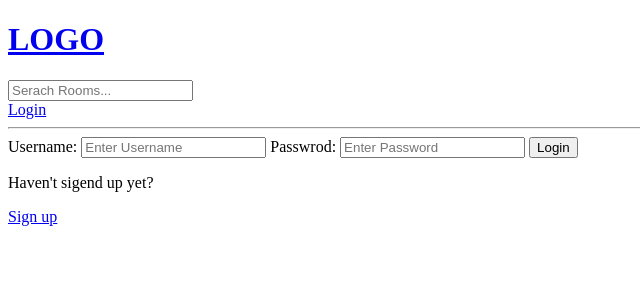
After one commit to ElliotSameh/Django-Communication-Platform, a Django app: page /login/ in a window 1280 px wide. The commit adds this page. Shown: the top 300 px of the page, without its empty margins (0-640 px from the left). Run offline with Django 5.2, Linux system fonts and the light colour scheme.

Commit message:
Adding flash messages, user login, lougout and registration

```diff
--- a/base/templates/base/home.html
+++ b/base/templates/base/home.html
@@ -37,8 +37,10 @@
         <div>
             {% for room in rooms %}
                 <div>
+                    {% if request.user == room.host %}
                     <a href="{% url 'update-room' room.id %}">Edit</a>
                     <a href="{% url 'delete-room' room.id %}">Delete</a>
+                    {% endif %}
                     <span>@{{room.host.username}}</span>
                     <h5>{{room.id}} -- <a href="{% url 'room' room.id %}">{{room.name}}</a></h5>
                     <small>{{room.topic.name}}</small>
--- /dev/null
+++ b/base/templates/base/login_register.html
@@ -0,0 +1,42 @@
+{% extends 'main.html' %}
+
+{% block content %}
+
+
+{% if page == 'login' %}
+<div>
+    <form method="POST" action="" >
+        {% csrf_token %}
+
+        <label>Username:</label>
+        <input type="text" name="username" placeholder="Enter Username"/>
+
+
+        <label>Passwrod:</label>
+        <input type="password" name="password" placeholder="Enter Password"/>
+
+        <input type="submit" value="Login"/>
+    </form>
+
+    <p>Haven't sigend up yet?</p>
+    <a href="{% url 'register' %}">Sign up</a>
+</div>
+
+{% else %}
+
+<div>
+    <form method="POST" action="" >
+        {% csrf_token %}
+
+        {{form.as_p}}
+
+        <input type="submit" value="Register"/>
+    </form>
+
+    <p>Already sigend up?</p>
+    <a href="{% url 'login' %}">Sign up</a>
+
+</div>
+
+{% endif %}
+{% endblock %}
--- a/base/urls.py
+++ b/base/urls.py
@@ -3,9 +3,13 @@ from . import views
 
 
 urlpatterns = [
+    path('login/', views.loginPage, name="login"),
+    path('logout/', views.logoutUser, name="logout"),
+    path('register/', views.registerPage, name="register"),
     path('', views.home, name="home"),
     path('room/<str:pk>/', views.room, name="room"),
     path('create-room/', views.createRoom, name='create-room'),
     path('update-room/<str:pk>', views.updateRoom, name='update-room'),
     path('delete-room/<str:pk>', views.deleteRoom, name='delete-room'),
+
 ]
--- a/base/views.py
+++ b/base/views.py
@@ -1,8 +1,62 @@
 from django.shortcuts import render, redirect
 from django.db.models import Q
+from django.contrib.auth.decorators import login_required
+from django.contrib.auth.models import User
+from django.http import HttpResponse
+from django.contrib import messages
+from django.contrib.auth import authenticate, login, logout
+from django.contrib.auth.forms import UserCreationForm
 from .models import Room, Topic
 from .forms import RoomForm
 # Create your views here.
+
+
+def loginPage(request):
+    page = 'login'
+    if request.user.is_authenticated:
+        return redirect('home')
+
+    if request.method == "POST":
+        username = request.POST.get('username').lower()
+        password = request.POST.get('password')
+
+        try:
+            user = User.objects.get(username=username)
+        except:
+            messages.error(request, 'User doesn not exist')
+
+        user = authenticate(request, username=username, password=password)
+
+        if user is not None:
+            login(request, user)
+            return redirect('home')
+        else:
+            messages.error(request, 'Username Or Password does not exist')
+    context = {'page': page}
+    return render(request, 'base/login_register.html', context)
+
+
+def logoutUser(request):
+    logout(request)
+    return redirect('home')
+
+
+def registerPage(request):
+    form = UserCreationForm()
+
+    if request.method == "POST":
+        form = UserCreationForm(request.POST)
+        if form.is_valid():
+            user = form.save(commit=False)
+            user.username = user.username.lower()
+            user.save()
+            login(request, user)
+            return redirect('home')
+        else:
+            messages.error(request, 'An error occurred during registration')
+
+    context = {'form': form}
+    return render(request, 'base/login_register.html', context)
 
 
 def home(request):
@@ -28,6 +82,7 @@ def room(request, pk):
     return render(request, 'base/room.html', context)
 
 
+@login_required(login_url='login')
 def createRoom(request):
     form = RoomForm()
 
@@ -41,9 +96,13 @@ def createRoom(request):
     return render(request, 'base/room_form.html', context)
 
 
+@login_required(login_url='login')
 def updateRoom(request, pk):
     room = Room.objects.get(id=pk)
     form = RoomForm(instance=room)
+
+    if request.user != room.host:
+        return HttpResponse('You are not allowed here!')
 
     if request.method == 'POST':
         form = RoomForm(request.POST, instance=room)
@@ -55,8 +114,13 @@ def updateRoom(request, pk):
     return render(request, 'base/room_form.html', context)
 
 
+@login_required(login_url='login')
 def deleteRoom(request, pk):
     room = Room.objects.get(id=pk)
+
+    if request.user != room.host:
+        return HttpResponse('You are not allowed here!')
+
     if request.method == "POST":
         room.delete()
         return redirect('home')
--- a/templates/main.html
+++ b/templates/main.html
@@ -12,6 +12,15 @@
     <body>
         {% include 'navbar.html' %}
 
+        {% if messages %}
+        <ul clas="messages">
+            {% for message in messages %}
+            <li>{{ message }}</li>
+            {% endfor %}
+
+        </ul>
+        {% endif %}
+
         {% block content %}
 
         {% endblock %}
--- a/templates/navbar.html
+++ b/templates/navbar.html
@@ -1,9 +1,17 @@
 <a href="/">
     <h1>LOGO</h1>
 </a>
+
 
 <form method="GET" action="{% url 'home' %}">
     <input type="text" name="q" placeholder="Serach Rooms..." />
 </form>
 
+{% if request.user.is_authenticated %}
+<p>Hello {{request.user}}</p>
+<a href="{% url 'logout' %}">Logout</a>
+{% else %}
+<a href="{% url 'login' %}">Login</a>
+{% endif %}
+
 <hr>
```
